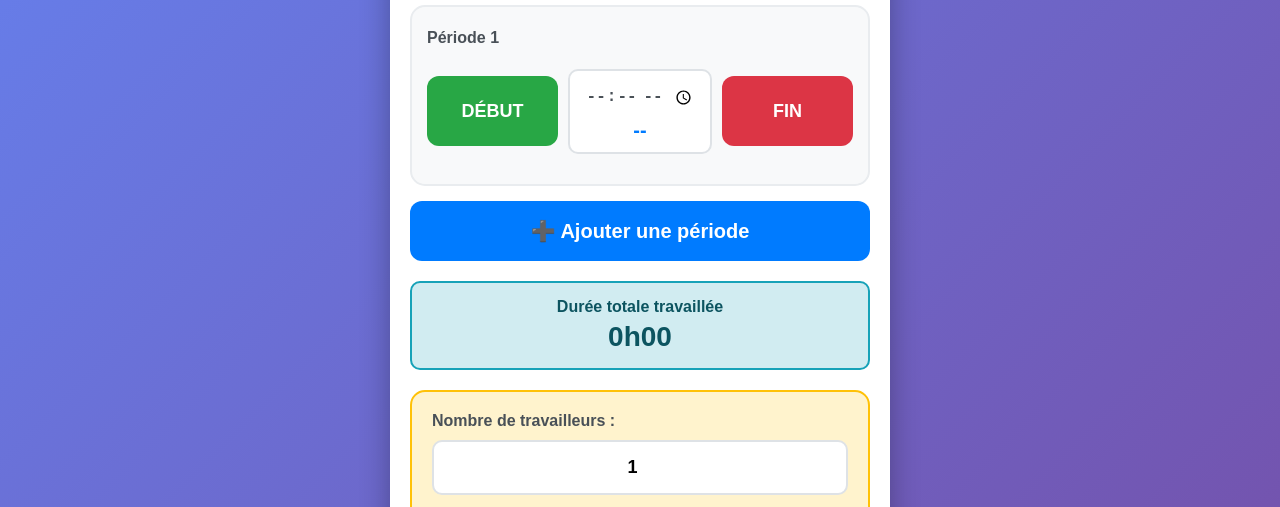
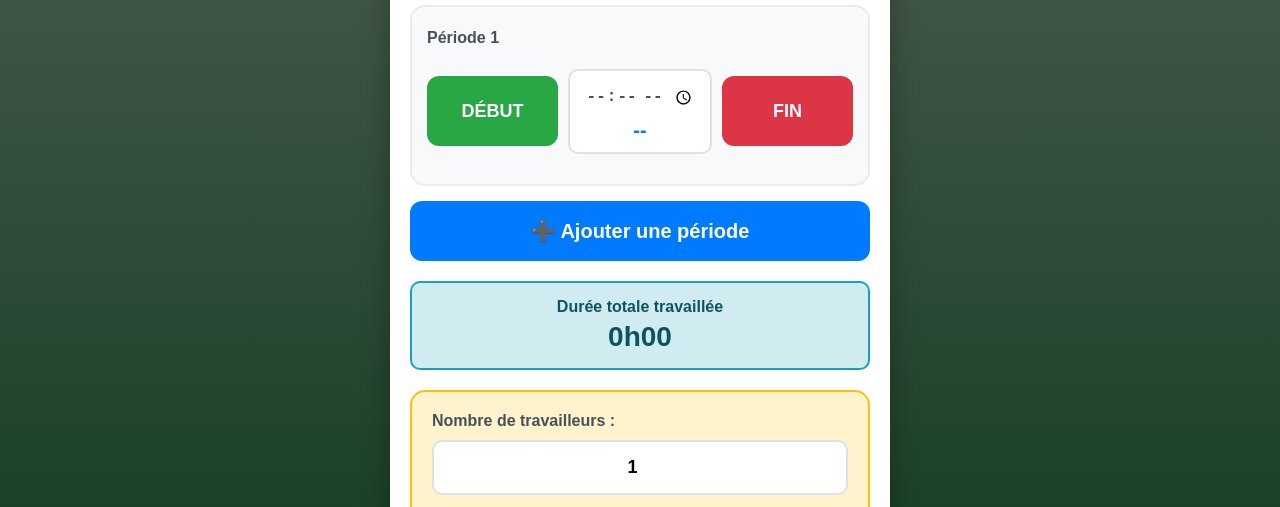
Before and after one commit to AwReel-Ink/LAPPHetra, a plain HTML site: page index.html in a window 1280 px wide. Shown: the part 83-590 px from the top of the page. Drawn offline with Linux system fonts and the light colour scheme.

Commit message:
Update index.html

```diff
--- a/index.html
+++ b/index.html
@@ -45,7 +45,7 @@ SOFTWARE.
 
         body {
             font-family: Arial, sans-serif;
-            background: linear-gradient(135deg, #667eea 0%, #764ba2 100%);
+            background: linear-gradient(180deg, #45584b 0%, #003110 100%);
             min-height: 100vh;
             padding: 20px;
             padding-bottom: 80px;
```
